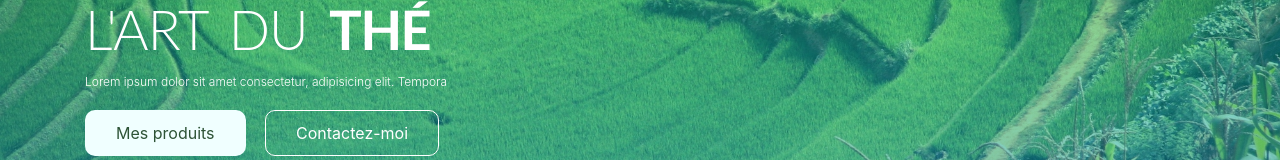
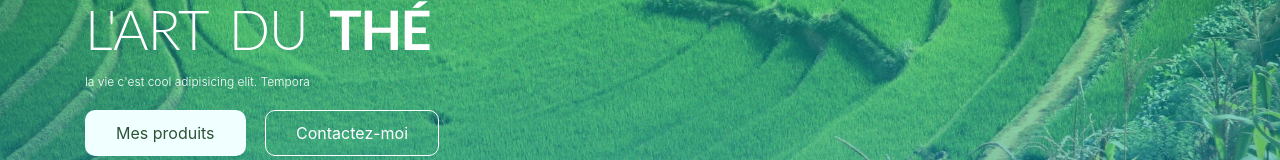
Before and after one commit to jo-codeur/the-bootstrap, a plain HTML site: page index.html in a window 1280 px wide. Shown: the part 243-403 px from the top of the page. Drawn offline with nearby package versions, Linux system fonts and the light colour scheme; a web font is replaced by a local one.

Commit message:
modification du texte

```diff
--- a/index.html
+++ b/index.html
@@ -54,7 +54,7 @@
                 <div class="row">
                     <div class="col-md-12 home-title">
                         <h1>L'art du <span>thé</span></h1>
-                        <p>Lorem ipsum dolor sit amet consectetur, adipisicing elit. Tempora </p>
+                        <p>la vie c'est cool adipisicing elit. Tempora </p>
                         <a href="#" class="btn btn-full">Mes produits</a>
                         <a href="#"class="btn btn-ghost">Contactez-moi</a>
                     </div>
```
